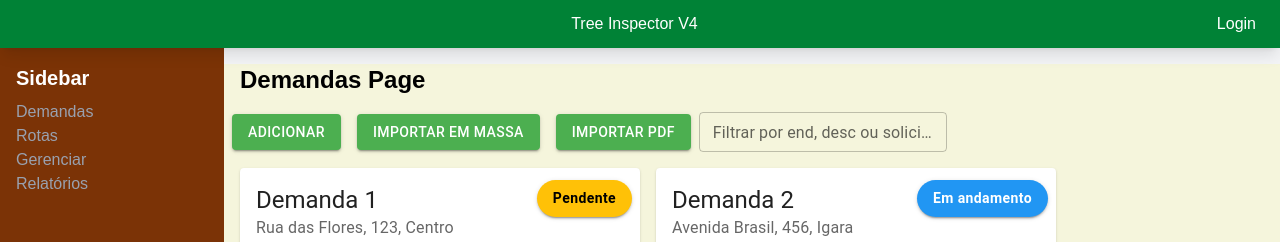
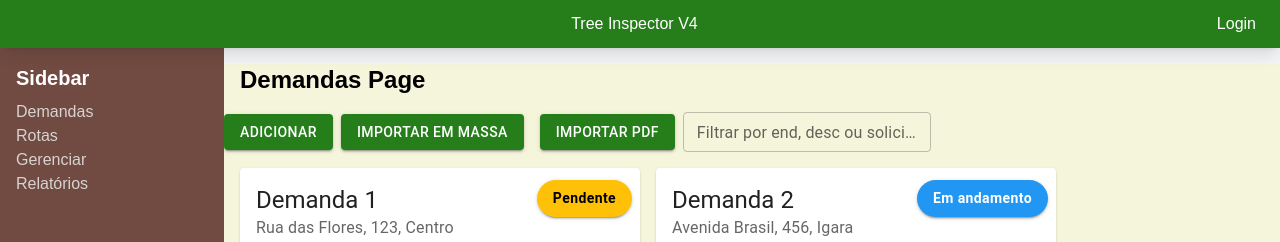
Before and after one commit to tiagodexheimer/tree-inspector-v5, a Next.js app: page / in a window 1280 px wide. Both pictures are taken after a click on the link "Demandas". Shown: the top 242 px of the page. Built offline with nearby package versions, Linux system fonts and the light colour scheme; some icons are missing.

Commit message:
feat: adiciona modal para registrar nova demanda e implementa lógica de sucesso

```diff
--- a/src/app/demandas/page.tsx
+++ b/src/app/demandas/page.tsx
@@ -7,6 +7,7 @@ import ViewModuleIcon from '@mui/icons-material/ViewModule';
 import { useMemo, useState } from "react";
 import InfoOutlinedIcon from '@mui/icons-material/InfoOutlined';
 import { DemandaType } from "@/types/demanda";
+import AddDemandaModal from "@/componets/AddDemandaModal";
 
 
 const demandas: DemandaType[] = [
@@ -79,6 +80,7 @@ const demandas: DemandaType[] = [
 export default function DemandasPage() {
     const [viewMode, setViewMode] = useState('card');
     const [filtro, setFiltro] = useState('');
+    const [addModalOpen, setAddModalOpen] = useState(false);
 
     const demandasFiltradas = useMemo(() => {
         const filtroLowerCase = filtro.toLowerCase();
@@ -101,31 +103,28 @@ export default function DemandasPage() {
 
             <div>
                 <Button
-                    variant="contained" // Define o botão com um fundo sólido
-                    sx={{
-                        backgroundColor: '#4CAF50', // Sua cor verde
-                        '&:hover': {
-                            backgroundColor: '#81C784' // Uma cor um pouco mais escura para o efeito hover
-                        }, mx: 1
-                    }}
+                    variant="contained"
+                    sx={{ backgroundColor: '#257e1a', '&:hover': { backgroundColor: '#60b34e' } }}
+                    // 3. Adicione o onClick para abrir o modal
+                    onClick={() => setAddModalOpen(true)}
                 >
                     Adicionar
                 </Button>
                 <Button
                     variant="contained" // Define o botão com um fundo sólido
                     sx={{
-                        backgroundColor: '#4CAF50', // Sua cor verde
+                        backgroundColor: '#257e1a', // Sua cor verde
                         '&:hover': {
-                            backgroundColor: '#81C784' // Uma cor um pouco mais escura para o efeito hover
+                            backgroundColor: '#60b34e' // Uma cor um pouco mais escura para o efeito hover
                         }, mx: 1
                     }}
                 >Importar em massa</Button>
                 <Button
                     variant="contained"
                     sx={{
-                        backgroundColor: '#4CAF50',
+                        backgroundColor: '#257e1a',
                         '&:hover': {
-                            backgroundColor: '#81C784'
+                            backgroundColor: '#60b34e'
                         }, mx: 1
                     }}
                 >Importar PDF</Button>
@@ -193,6 +192,10 @@ export default function DemandasPage() {
                     </Typography>
                 </Box>
             )}
+            <AddDemandaModal
+                open={addModalOpen}
+                onClose={() => setAddModalOpen(false)}
+            />
         </div>
     );
 }
--- /dev/null
+++ b/src/componets/AddDemandaModal.tsx
@@ -0,0 +1,118 @@
+'use client';
+
+import { useState } from 'react';
+import { Dialog, DialogTitle, DialogContent, DialogActions, Button, TextField, Box, Typography, Select, MenuItem, InputLabel, FormControl } from "@mui/material";
+import CloudUploadIcon from '@mui/icons-material/CloudUpload';
+import CheckCircleOutlineIcon from '@mui/icons-material/CheckCircleOutline';
+
+interface AddDemandaModalProps {
+  open: boolean;
+  onClose: () => void;
+}
+
+export default function AddDemandaModal({ open, onClose }: AddDemandaModalProps) {
+  const [isSubmitted, setIsSubmitted] = useState(false);
+  const [protocolo, setProtocolo] = useState('');
+
+  const handleRegister = () => {
+    // Aqui, no futuro, você adicionaria a lógica para enviar os dados do formulário.
+    // Por enquanto, vamos apenas simular o sucesso.
+    const novoProtocolo = `DEM-${Date.now()}`;
+    setProtocolo(novoProtocolo);
+    setIsSubmitted(true);
+  };
+
+  const handleCloseAndReset = () => {
+    onClose();
+    // Adiciona um pequeno atraso para que a transição de fechamento seja suave
+    setTimeout(() => {
+        setIsSubmitted(false);
+        setProtocolo('');
+    }, 300);
+  };
+
+  return (
+    <Dialog open={open} onClose={handleCloseAndReset} fullWidth maxWidth="sm">
+      {isSubmitted ? (
+        // TELA DE SUCESSO
+        <>
+          <DialogTitle sx={{ textAlign: 'center', pt: 4 }}>Sucesso!</DialogTitle>
+          <DialogContent sx={{ textAlign: 'center', p: 4 }}>
+            <CheckCircleOutlineIcon color="success" sx={{ fontSize: 80, mb: 2 }} />
+            <Typography variant="h5" gutterBottom>
+              Demanda Registrada com Sucesso!
+            </Typography>
+            <Typography variant="body1">
+              O número do seu protocolo de atendimento é:
+            </Typography>
+            <Typography variant="h6" color="primary" sx={{ mt: 1, fontWeight: 'bold' }}>
+              {protocolo}
+            </Typography>
+          </DialogContent>
+          <DialogActions sx={{ justifyContent: 'center', pb: 3 }}>
+            <Button onClick={handleCloseAndReset} variant="contained">Fechar</Button>
+          </DialogActions>
+        </>
+      ) : (
+        // TELA DO FORMULÁRIO
+        <>
+          <DialogTitle>Registrar Nova Demanda</DialogTitle>
+          <DialogContent>
+            <Box component="form" sx={{ display: 'flex', flexDirection: 'column', gap: 2, mt: 2 }}>
+
+              <Typography variant="h6">Dados do Solicitante</Typography>
+              <TextField label="Nome Completo" name="nome" variant="outlined" fullWidth required />
+              <TextField label="Telefone" name="telefone" variant="outlined" fullWidth />
+              <TextField label="Email" name="email" type="email" variant="outlined" fullWidth />
+
+              <Typography variant="h6" sx={{ mt: 2 }}>Endereço</Typography>
+              <TextField
+                label="Endereço Completo"
+                name="endereco"
+                variant="outlined"
+                fullWidth
+                required
+                helperText="📍 A funcionalidade de autocompletar entrará aqui."
+              />
+
+              <Typography variant="h6" sx={{ mt: 2 }}>Detalhes da Demanda</Typography>
+              <FormControl fullWidth required>
+                <InputLabel>Tipo de Demanda</InputLabel>
+                <Select label="Tipo de Demanda" name="tipoDemanda" defaultValue="">
+                  <MenuItem value="poda">Poda</MenuItem>
+                  <MenuItem value="remocao">Remoção de Árvore</MenuItem>
+                  <MenuItem value="avaliacao">Avaliação de Risco</MenuItem>
+                  <MenuItem value="plantio">Plantio de Muda</MenuItem>
+                </Select>
+              </FormControl>
+              <TextField
+                label="Descrição"
+                name="descricao"
+                variant="outlined"
+                fullWidth
+                multiline
+                rows={4}
+                required
+              />
+
+              <Typography variant="h6" sx={{ mt: 2 }}>Anexos</Typography>
+              <Button
+                component="label"
+                variant="outlined"
+                startIcon={<CloudUploadIcon />}
+              >
+                Carregar Arquivos
+                <input type="file" hidden multiple />
+              </Button>
+
+            </Box>
+          </DialogContent>
+          <DialogActions>
+            <Button onClick={handleCloseAndReset}>Cancelar</Button>
+            <Button onClick={handleRegister} variant="contained">Registrar</Button>
+          </DialogActions>
+        </>
+      )}
+    </Dialog>
+  );
+}
--- a/src/componets/Header.tsx
+++ b/src/componets/Header.tsx
@@ -4,7 +4,7 @@ import MenuIcon from '@mui/icons-material/Menu'
 
 export default function Header() {
     return (
-        <div className='flex w-full justify-betweenitems-center bg-green-700 text-white'>
+        <div className='flex w-full justify-between items-center  text-white' style={{ background: '#257e1a' }}>
             <Toolbar variant="dense" className='w-full flex justify-between shadow-lg'>
             <div>
                 <IconButton edge="start" color="inherit" aria-label="menu">
--- a/src/componets/Sidebar.tsx
+++ b/src/componets/Sidebar.tsx
@@ -4,26 +4,29 @@ interface SidebarProps {
 
 export default function Sidebar({ onNavigate }: SidebarProps) {
     return (
-        <aside className=" w-56 h-full p-4 bg-amber-900 text-white" >
+       <aside
+            className="w-56 h-full p-4 text-white"
+            style={{ backgroundColor: '#714b42' }}
+        >
             <h2 className="text-xl font-bold mb-2">Sidebar</h2>
             <ul>
                 <li>
-                    <a onClick={() => onNavigate('demandas')} className="text-gray-400 hover:text-white">
+                    <a onClick={() => onNavigate('demandas')} className="text-stone-300 hover:text-white">
                         Demandas
                     </a>
                 </li>
                 <li>
-                    <a onClick={() => onNavigate('rotas')} className="text-gray-400 hover:text-white">
+                    <a onClick={() => onNavigate('rotas')} className="text-stone-300 hover:text-white">
                         Rotas
                     </a>
                 </li>
                 <li>
-                    <a onClick={() => onNavigate('gerenciar')} className="text-gray-400 hover:text-white">
+                    <a onClick={() => onNavigate('gerenciar')} className="text-stone-300 hover:text-white">
                         Gerenciar
                     </a>
                 </li>
                 <li>
-                    <a onClick={() => onNavigate('relatorios')} className="text-gray-400 hover:text-white">
+                    <a onClick={() => onNavigate('relatorios')} className="text-stone-300 hover:text-white">
                         Relatórios
                     </a>
                 </li>
```
